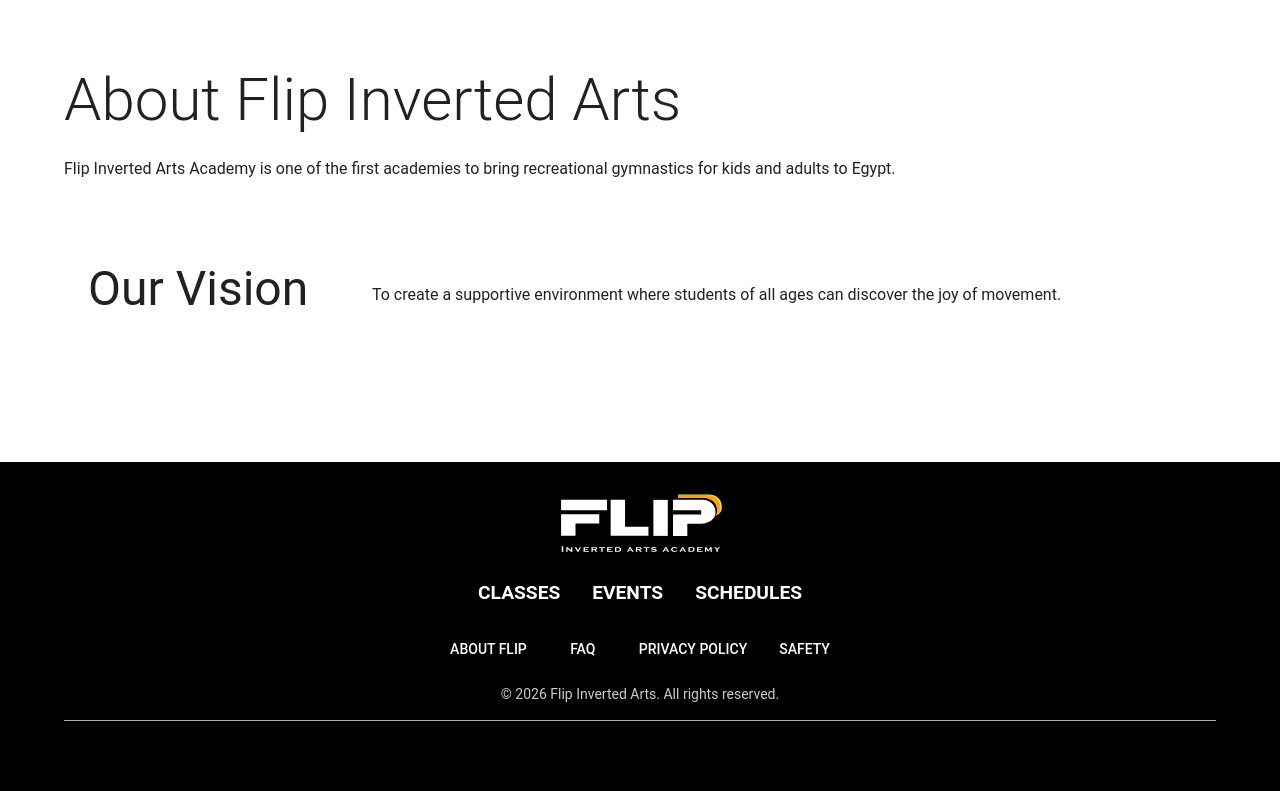
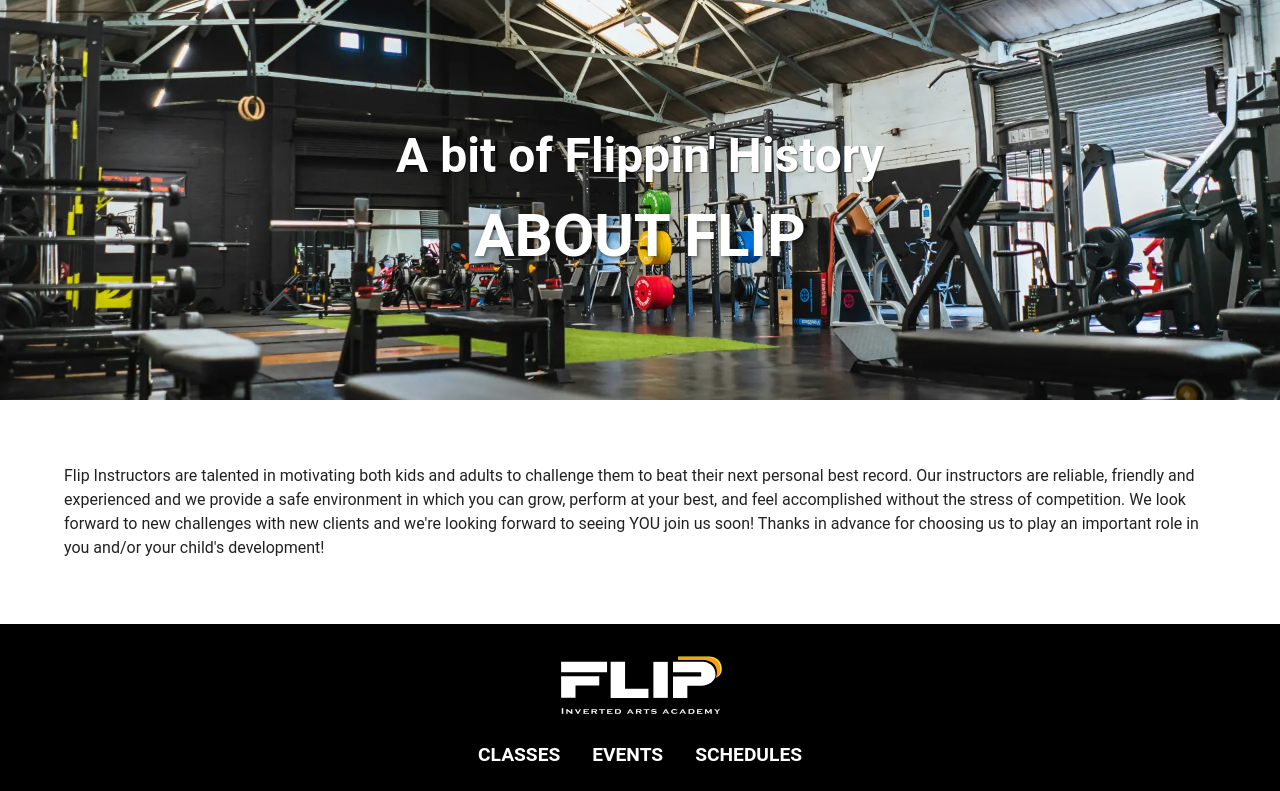
Before and after one commit to khesly1903/FlipInvertedArtsWebsite, a React (Vite) app: page /about-flip in a window 1280 px wide. Shown: the top 791 px of the page. Built offline with nearby package versions, Linux system fonts and the light colour scheme; some icons are missing.

Commit message:
feat: introduce `HalfPageLanding` component and refactor footer pages to utilize it with updated content.

```diff
--- /dev/null
+++ b/src/components/HalfPageLanding.jsx
@@ -0,0 +1,46 @@
+import { Box, Typography } from "@mui/material";
+
+export default function HalfPageLanding({ image, title1, title2 }) {
+  return (
+    <Box
+      sx={{
+        height: "50vh",
+        width: "100%",
+        backgroundImage: `url(${image})`,
+        backgroundSize: "cover",
+        backgroundPosition: "center",
+        display: "flex",
+        flexDirection: "column",
+        alignItems: "center",
+        justifyContent: "center",
+        position: "relative",
+      }}
+    >
+      <Typography
+        variant="h3"
+        component="h3"
+        sx={{
+          color: "white",
+          mb: 2,
+          textAlign: "center",
+          textShadow: "1px 1px 1px rgba(0,0,0,0.5)",
+          fontWeight: "bold",
+        }}
+      >
+        {title1}
+      </Typography>
+      <Typography
+        variant="h2"
+        component="h2"
+        sx={{
+          color: "white",
+          textAlign: "center",
+          textShadow: "2px 2px 4px rgba(0,0,0,0.5)",
+          fontWeight: "bold",
+        }}
+      >
+        {title2}
+      </Typography>
+    </Box>
+  );
+}
--- a/src/pages/FooterAboutFlip.jsx
+++ b/src/pages/FooterAboutFlip.jsx
@@ -1,21 +1,25 @@
 import { Container, Typography, Box } from "@mui/material";
-import AnimatedInformation from "../components/AnimatedInformation";
-
+import HalfPageLanding from "../components/HalfPageLanding";
+import landing from "../assets/landing.webp";
 export default function FooterAboutFlip() {
   return (
     <Box>
+      <HalfPageLanding
+        image={landing}
+        title1="A bit of Flippin' History"
+        title2="ABOUT FLIP"
+      />
       <Container maxWidth="lg" sx={{ py: 8 }}>
-        <Typography variant="h2" gutterBottom>
-          About Flip Inverted Arts
+        <Typography variant="body1">
+          Flip Instructors are talented in motivating both kids and adults to
+          challenge them to beat their next personal best record. Our
+          instructors are reliable, friendly and experienced and we provide a
+          safe environment in which you can grow, perform at your best, and feel
+          accomplished without the stress of competition. We look forward to new
+          challenges with new clients and we're looking forward to seeing YOU
+          join us soon! Thanks in advance for choosing us to play an important
+          role in you and/or your child's development!
         </Typography>
-        <Typography variant="body1" paragraph>
-          Flip Inverted Arts Academy is one of the first academies to bring
-          recreational gymnastics for kids and adults to Egypt.
-        </Typography>
-        <AnimatedInformation
-          title="Our Vision"
-          text="To create a supportive environment where students of all ages can discover the joy of movement."
-        />
       </Container>
     </Box>
   );
--- a/src/pages/FooterPrivacyPolicy.jsx
+++ b/src/pages/FooterPrivacyPolicy.jsx
@@ -1,22 +1,20 @@
 import { Container, Typography, Box } from "@mui/material";
+import HalfPageLanding from "../components/HalfPageLanding";
+import landing from "../assets/landing.webp";
 
 export default function FooterPrivacyPolicy() {
   return (
     <Box>
+      <HalfPageLanding
+        image={landing}
+        title1="Your Info"
+        title2="PRIVACY POLICY"
+      />
+
       <Container maxWidth="lg" sx={{ py: 8 }}>
-        <Typography variant="h2" gutterBottom>
-          Privacy Policy
-        </Typography>
-        <Typography variant="body1" paragraph>
-          At Flip Inverted Arts, we take your privacy seriously. This policy
-          outlines how we collect, use, and protect your personal information.
-        </Typography>
-        <Typography variant="h5" gutterBottom sx={{ mt: 3 }}>
-          Information Collection
-        </Typography>
-        <Typography variant="body1" paragraph>
-          We collect information you provide directly to us when you register
-          for classes or contact us.
+        <Typography variant="body1">
+          Your privacy is important to us. The info you submit to us is used to
+          find you a session most fit for you. We never share or sell your info.
         </Typography>
       </Container>
     </Box>
--- a/src/pages/FooterSafetyPage.jsx
+++ b/src/pages/FooterSafetyPage.jsx
@@ -8,39 +8,40 @@
   ListItemText,
 } from "@mui/material";
 import CheckCircleIcon from "@mui/icons-material/CheckCircle";
+import HalfPageLanding from "../components/HalfPageLanding";
+import landing from "../assets/landing.webp";
 
 export default function FooterSafetyPage() {
   return (
     <Box>
+      <HalfPageLanding
+        image={landing}
+        title1="Take Precautions"
+        title2="SAFETY FIRST!"
+      />
       <Container maxWidth="lg" sx={{ py: 8 }}>
-        <Typography variant="h2" gutterBottom>
-          Safety Guidelines
+        <Typography variant="body1" paragraph>
+          Whether attending online or in-person, your safety comes first! If
+          online, clear away anything hard (like chairs or furniture with sharp
+          corners), or anything breakable.
+        </Typography>
+        <Typography
+          variant="h4"
+          component="h3"
+          textAlign="center"
+          gutterBottom
+          sx={{ mt: 4, mb: 2 }}
+        >
+          How to Setup a Safe Space for Online Gymnastics
         </Typography>
         <Typography variant="body1" paragraph>
-          Your safety is our top priority. We adhere to strict safety protocols
-          to ensure a safe environment for all gymnasts.
+          Please prepare a mat over a carpet or grass for your child. If you
+          don't have a mat or an old matress, you can make one by using laying
+          out 3 couch cushions in a row and wrapping them together tightly with
+          a fitted bed sheet. Perferrably you'd still have a yoga mat or carpet
+          underneath. Please don't leave your kids unattended during class! We
+          sometimes do exercises that they'll need your help with.
         </Typography>
-
-        <List sx={{ mt: 2 }}>
-          <ListItem>
-            <ListItemIcon>
-              <CheckCircleIcon color="primary" />
-            </ListItemIcon>
-            <ListItemText primary="Certified instructors present at all times" />
-          </ListItem>
-          <ListItem>
-            <ListItemIcon>
-              <CheckCircleIcon color="primary" />
-            </ListItemIcon>
-            <ListItemText primary="Equipment regularly inspected and maintained" />
-          </ListItem>
-          <ListItem>
-            <ListItemIcon>
-              <CheckCircleIcon color="primary" />
-            </ListItemIcon>
-            <ListItemText primary="Proper warm-up and cool-down routines" />
-          </ListItem>
-        </List>
       </Container>
     </Box>
   );
```
Also changed, not shown: src/pages/FooterFAQ.jsx (+134 -37 lines).
